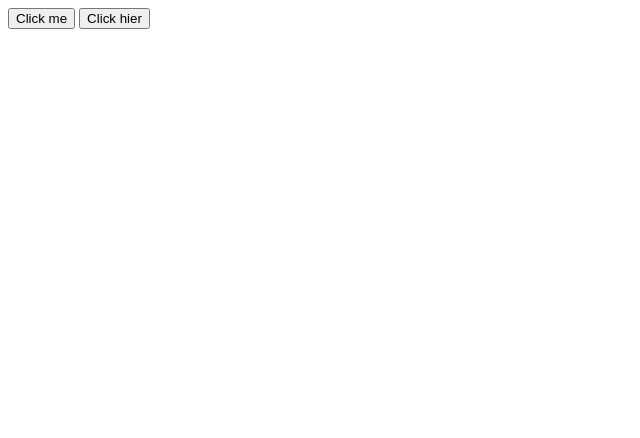
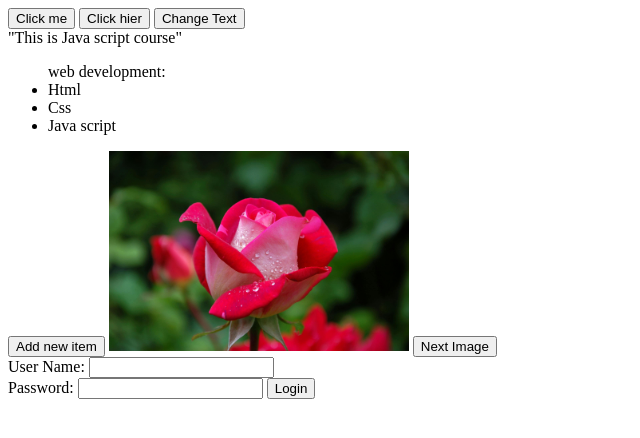
Before and after one commit to Zahra-Someeh/-Java-Script-Exercises, a plain HTML site: page index.html in a window 1280 px wide. Shown: the whole page, without its empty margins (0-640 px from the left). Drawn offline with Linux system fonts and the light colour scheme.

Commit message:
finish all of exercises 1 to 7

```diff
--- a/index.html
+++ b/index.html
@@ -4,11 +4,31 @@
     <meta charset="UTF-8">
     <meta name="viewport" content="width=device-width, initial-scale=1.0">
     <title>Exercises</title>
+    <link rel="stylesheet" href="style.css">
 
 </head>
 <body>
     <button class="btn" onclick="showAlert()">Click me</button>
     <button onclick="askUser()">Click hier</button>
+    <button onclick="changeText()">Change Text</button>
+    <div id="change">"This is Java script course"</div>
+    <ul id="myList">web development:
+        <li>Html</li>
+        <li>Css</li>
+        <li>Java script</li>
+    </ul>
+    <button onclick="addItem()">Add new item</button>
+    <img id="img1" src="img/flower1.jpeg" alt="image1">
+    <button onclick="changeImage()">Next Image</button>
+    <form>
+        <label for="username">User Name: </label>
+        <input type="text" id="username" name="username"><br>
+        <label for="Password">Password: </label>
+        <input type="password" id="password" name="password">
+        <button type="submit" onclick="validateForm()">Login</button>
+
+    </form>
+
     <script src="first_assignment.js"></script>
     <script src="second_assignment.js"></script>
     <script src="third_assignment.js"></script>
--- a/seventh_assignment.js
+++ b/seventh_assignment.js
@@ -1,9 +1,48 @@
 //DOM manipulation:
 //ex 1:
+function changeText(){
+    const myElement=document.getElementById("change");
+    myElement.textContent="Leran it very well :)";
+}
+
 
 //ex 2:
+function addItem(){
+    var ulList=document.getElementById("myList")
+    var liList=document.createElement("li");
+    var newItem=window.prompt(" Enter new item");
+    if(newItem){
+        liList.textContent=newItem;
+        ulList.appendChild(liList);
 
+    }else{
+        window.alert("please add a item");
+    }
+
+}
 
 //ex 3:
+function changeImage(){
+    const image=document.getElementById("img1")
+    if(image.src.includes("image1")){
+        image.src="img/flower2.jpg?text=image2";
+    }else{
+        image.src="img/flower1.jpeg?text=image1";
+    }
+
+}
 
 //ex 4:
+function validateForm(){
+    const username=document.getElementById('username').value;
+    const password=document.getElementById('password').value;
+
+    const correctUsername='zahra';
+    const correctPassword='123456';
+
+    if(username===correctUsername && password===correctPassword){
+        window.alert('login success')
+    }else{
+        window.alert('Invalid login')
+}
+}
--- a/style.css
+++ b/style.css
@@ -0,0 +1,5 @@
+img{
+    width: 300px;
+    height: 200PX;
+    margin:auto;
+}
```
Also changed, not shown: img/flower1.jpeg (added), img/flower2.jpg (added).
